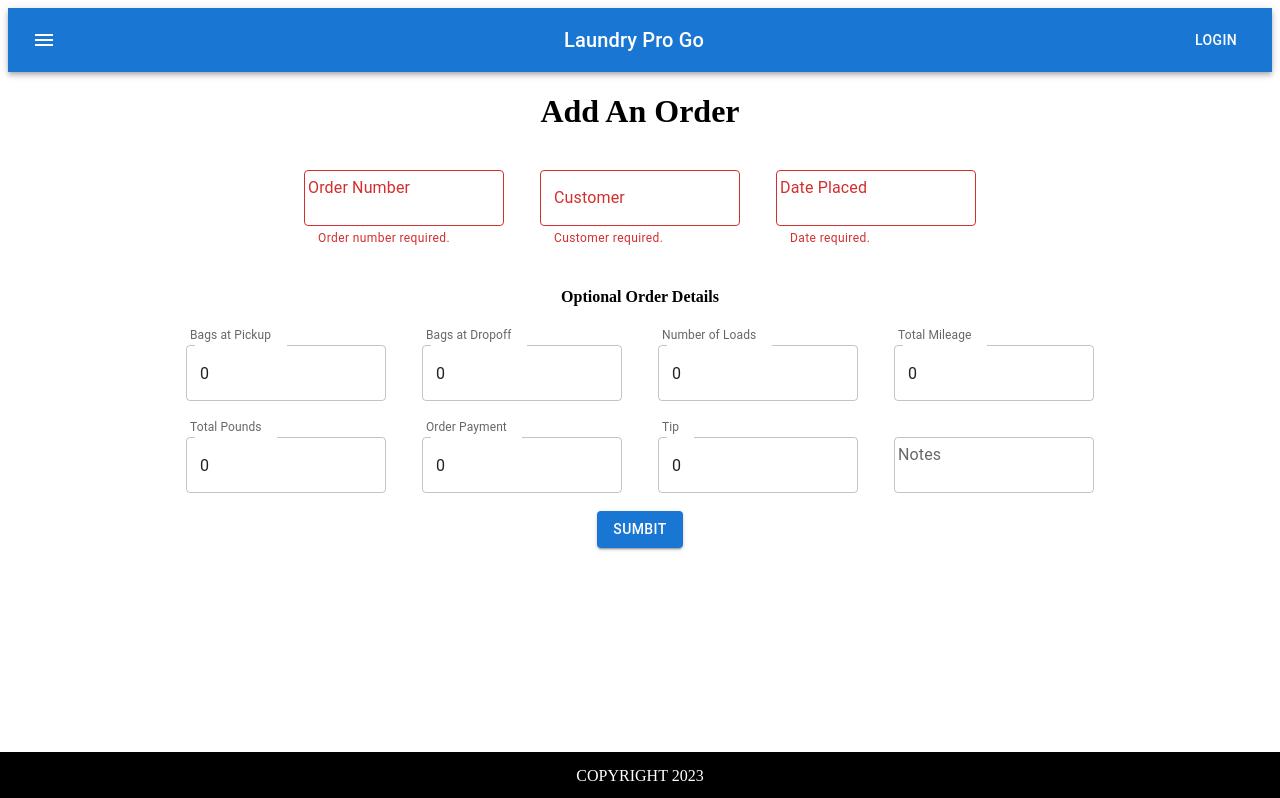
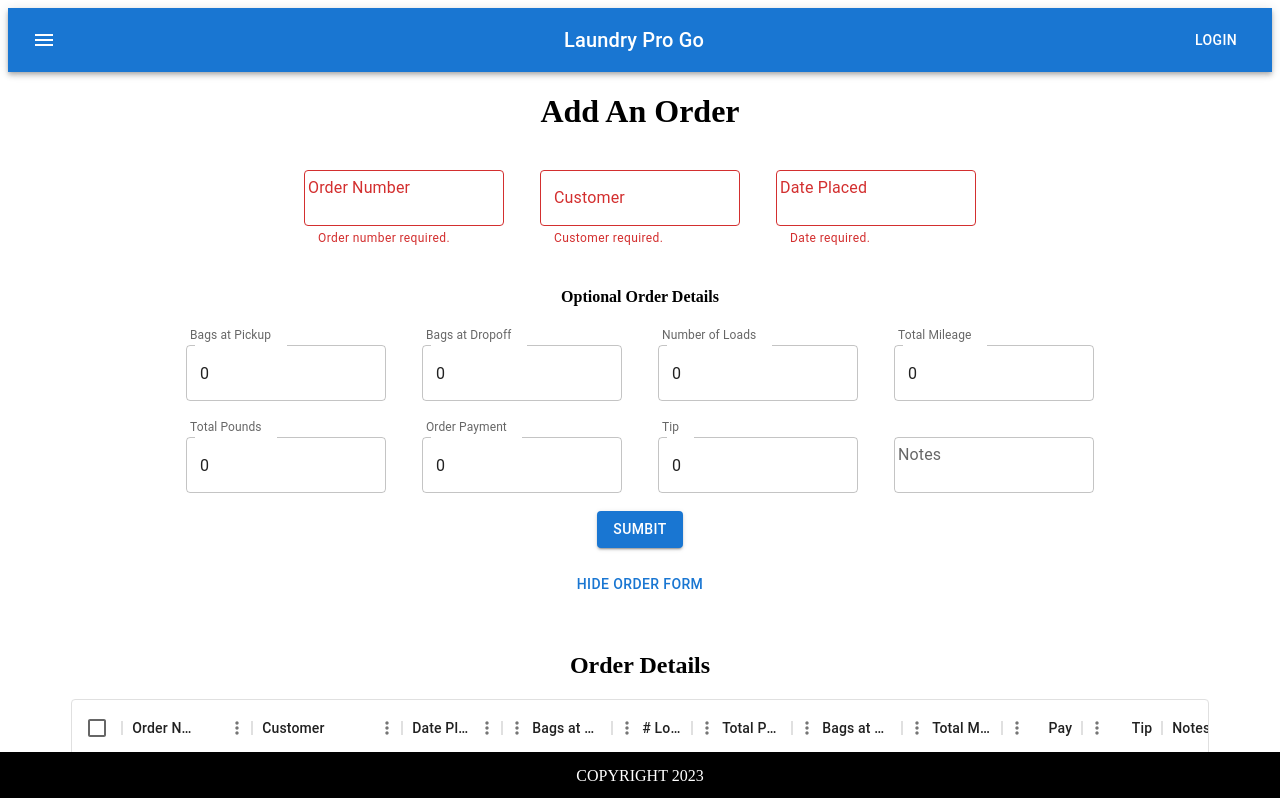
Before and after one commit to ariel-mitchell/laundry-pro-go, a React (Create React App) app in the folder frontend/: page / in a window 1280 px wide. Shown: the top 798 px of the page. Built offline with nearby package versions, Linux system fonts and the light colour scheme; no server answers.

Commit message:
display all orders w/o filter/sort

```diff
--- a/frontend/package.json
+++ b/frontend/package.json
@@ -3,16 +3,20 @@
   "version": "0.1.0",
   "private": true,
   "dependencies": {
+    "@coreui/react": "^4.11.0",
     "@emotion/react": "^11.11.1",
     "@emotion/styled": "^11.11.0",
     "@mui/icons-material": "^5.15.0",
     "@mui/material": "^5.15.0",
+    "@mui/styled-engine-sc": "^6.0.0-alpha.8",
+    "@mui/x-data-grid": "^6.18.5",
     "@testing-library/jest-dom": "^5.17.0",
     "@testing-library/react": "^13.4.0",
     "@testing-library/user-event": "^13.5.0",
     "react": "^18.2.0",
     "react-dom": "^18.2.0",
     "react-scripts": "5.0.1",
+    "styled-components": "^6.1.1",
     "web-vitals": "^2.1.4"
   },
   "scripts": {
--- a/frontend/src/App.js
+++ b/frontend/src/App.js
@@ -3,12 +3,14 @@ import './App.css';
 import OrderForm from './components/OrderForm';
 import ButtonAppBar from './components/Appbar';
 import Footer from './components/Footer';
+import DisplayOrder from './components/DisplayOrder'
 
 function App() {
   return (
     <div className="App">
       <ButtonAppBar/>
       <OrderForm />
+      <DisplayOrder />
       <Footer/>
 
     </div>
--- a/frontend/src/components/DisplayOrder.js
+++ b/frontend/src/components/DisplayOrder.js
@@ -0,0 +1,144 @@
+import * as React from 'react';
+import Box from '@mui/material/Box';
+import { DataGrid } from '@mui/x-data-grid';
+import { useEffect, useState } from 'react';
+
+const columns = [
+  { field: 'orderNumber', headerName: 'Order Number', width: 130 },
+  {
+    field: 'name',
+    headerName: 'Customer',
+    width: 150,
+    sortable: false,
+    filterable: false,
+    renderCell: (params) => <div className="rowitem">{params.row.customer.name}</div>
+  },
+  {
+    field: 'datePlaced',
+    headerName: 'Date Placed',
+    type: 'date',
+    width: 100,
+    editable: true,
+    sortable: false,
+    filterable: false,
+    renderCell: (params) => <div className="rowitem">{params.row.orderDetails.datePlaced}</div>
+  },
+  {
+    field: 'bagsAtPickup',
+    headerName: 'Bags at Pickup',
+    type: 'number',
+    width: 110,
+    editable: true,
+    sortable: false,
+    filterable: false,
+    renderCell: (params) => <div className="rowitem">{params.row.orderDetails.bagsAtPickup}</div>
+  },
+  {
+    field: 'numberOfLoads',
+    headerName: '# Loads',
+    type: 'number',
+    width: 80,
+    editable: true,
+    sortable: false,
+    filterable: false,
+    renderCell: (params) => <div className="rowitem">{params.row.orderDetails.numberOfLoads}</div>
+  },
+  {
+    field: 'pounds',
+    headerName: 'Total Pounds',
+    type: 'number',
+    width: 100,
+    editable: true,
+    sortable: false,
+    filterable: false,
+    renderCell: (params) => <div className="rowitem">{params.row.orderDetails.pounds}</div>
+  },
+  {
+    field: 'bagsAtDropoff',
+    headerName: 'Bags at Dropoff',
+    type: 'number',
+    width: 110,
+    editable: true,
+    sortable: false,
+    filterable: false,
+    renderCell: (params) => <div className="rowitem">{params.row.orderDetails.bagsAtDropoff}</div>
+  },
+  {
+    field: 'mileage',
+    headerName: 'Total Mileage',
+    type: 'number',
+    width: 100,
+    editable: true,
+    sortable: false,
+    filterable: false,
+    renderCell: (params) => <div className="rowitem">{params.row.orderDetails.mileage}</div>
+  },
+  {
+    field: 'orderPayment',
+    headerName: 'Pay',
+    type: 'number',
+    width: 80,
+    editable: true,
+    sortable: false,
+    filterable: false,
+    renderCell: (params) => <div className="rowitem">{params.row.orderDetails.orderPayment}</div>
+  },
+  {
+    field: 'tip',
+    headerName: 'Tip',
+    type: 'number',
+    width: 80,
+    editable: true,
+    sortable: false,
+    filterable: false,
+    renderCell: (params) => <div className="rowitem">{params.row.orderDetails.tip}</div>
+  },
+  {
+    field: 'notes',
+    headerName: 'Notes',
+    width: 300,
+    editable: true,
+    sortable: false,
+    filterable: false,
+    renderCell: (params) => <div className="rowitem">{params.row.orderDetails.notes}</div>
+  },
+];
+
+
+export default function DisplayOrder() {
+    const [ orders, setOrders ] = useState([]);
+
+
+// TODO: React.useCallback to stop infinite loops?
+    useEffect(() => {
+        fetch("http://localhost:8080/orders")
+        .then(res=>res.json())
+        .then(result=>setOrders(result))
+        .catch(e=>console.log(e));
+    }, [orders]);
+
+    function getRowId(row) {
+        return row.orderNumber;
+    }
+
+  return (
+    <Box sx={{ height: 635, width: '90%', margin:'auto', marginTop:'50px', marginBottom:'50px' }}>
+        <h2>Order Details</h2>
+      <DataGrid
+        rows={orders}
+        columns={columns}
+        getRowId={getRowId}
+        initialState={{
+          pagination: {
+            paginationModel: {
+              pageSize: 10,
+            },
+          },
+        }}
+        pageSizeOptions={[10, 25, 50, 100]}
+        checkboxSelection
+        disableRowSelectionOnClick
+      />
+    </Box>
+  );
+}
--- a/frontend/src/components/OrderForm.js
+++ b/frontend/src/components/OrderForm.js
@@ -4,6 +4,7 @@ import Box from '@mui/material/Box';
 import TextField from '@mui/material/TextField';
 import Button from '@mui/material/Button';
 import Autocomplete, { createFilterOptions } from '@mui/material/Autocomplete';
+import Collapse from '@mui/material/Collapse';
 // import Alert from '@mui/material/Alert'
 // import Stack from '@mui/material/Stack'
 
@@ -32,6 +33,12 @@ export default function OrderForm() {
     tip: 0,
     notes: ''
   });
+
+  const [visible, setVisible] = useState(true);
+
+  const handleVisibility = (e) => {
+    setVisible((prev) => !prev)
+  };
 
   const handleChange = (e) => {
     if (e.target.name === "orderNumber") {
@@ -62,8 +69,6 @@ export default function OrderForm() {
 
   const orderObject = {orderNumber, customer, orderDetails};
 
-  let shouldAlert = false;
-
   React.useEffect(() => {
     fetch("http://localhost:8080/customers").then(res=>res.json()).then(result=>setCustomers(result)).catch(e=>console.log(e));
   })
@@ -72,7 +77,6 @@ export default function OrderForm() {
     e.preventDefault();
     if (orderNumber === "" || (customer.id === 0 && customer.name === "") || (customer.id === null && customer.name === "") || orderDetails.datePlaced === "") {
       window.alert("Please enter all required fields.")
-      shouldAlert=true;
       return ;
     }
 
@@ -83,7 +87,7 @@ export default function OrderForm() {
     })
     .then(sus=> {
       console.log(sus);
-      shouldAlert=false;
+      window.alert("Order successfully submitted!");
       reset();})
     .catch(e=>console.log(e));
 
@@ -92,9 +96,10 @@ export default function OrderForm() {
 
   return (
     <div>
+      <Collapse in={visible}>
         <h1>Add An Order</h1>
         {/* TODO: add alert HTML elements instead of window alert? */}
-      {/* <Alert className={shouldAlert ? "alert" : "hidden"} variant="filled" severity="error">Order Number is Required!</Alert> */}
+        {/* <Alert sx={{ width: '50%', margin:'auto', marginTop:'60px', textAlign:'center' }} variant="filled" severity="error">Order Number is Required!</Alert> */}
         <Box
         className={styles.container}
           component="form"
@@ -118,7 +123,6 @@ export default function OrderForm() {
                   id: 0,
                   name: newValue.inputValue
                 });
-              console.log(newValue);
               } else {
                 setCustomer(newValue);
               }
@@ -186,6 +190,10 @@ export default function OrderForm() {
         <Box>
           <Button onClick={submitData} variant="contained">Sumbit</Button>
         </Box>
+      </Collapse><br></br>
+      <Box>
+        <Button onClick={handleVisibility} variant={visible ? "text" : "contained"}>{visible ? "Hide Order Form" : "Enter a New Order"}</Button>
+      </Box>
     </div>
   );
 }
--- a/frontend/src/components/OrderForm.module.css
+++ b/frontend/src/components/OrderForm.module.css
@@ -14,4 +14,5 @@
 
 .hidden {
     visibility: hidden;
+    width: 50%;
 }
--- a/frontend/src/index.css
+++ b/frontend/src/index.css
@@ -9,7 +9,7 @@
   color: white;
   background-color: black;
   padding: 15px;
-  position:absolute;
+  position:fixed;
   left:0;
   bottom:0;
   right:0;
```
Also changed, not shown: 1 other file (tests, documents, lock files or other folders). Lines whose indentation alone changed are shown as unchanged.
